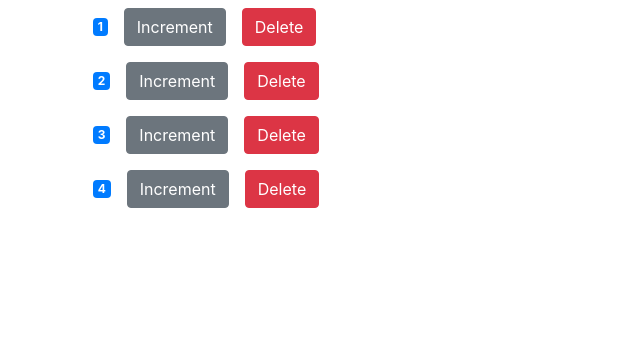
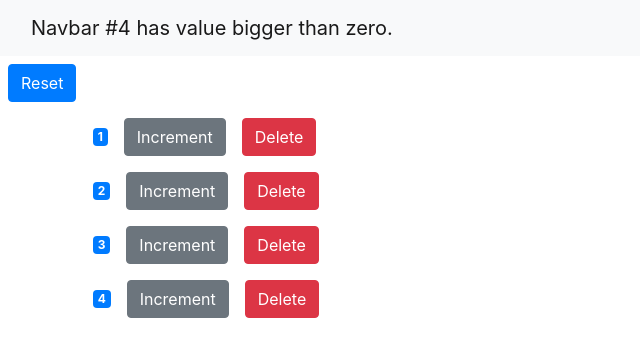
Before and after one commit to aliakbari77/react-counter-app, a React (Create React App) app: page / in a window 1280 px wide. Shown: the top 356 px of the page, without its empty margins (0-640 px from the left). Built offline with nearby package versions, Linux system fonts and the light colour scheme.

Commit message:
feat: lifting the state up

```diff
--- a/src/App.js
+++ b/src/App.js
@@ -1,25 +1,73 @@
-import logo from './logo.svg';
-import './App.css';
+import logo from "./logo.svg";
+import "./App.css";
+import Counters from "./components/counters";
+import React, { Component } from "react";
 
-function App() {
-  return (
-    <div className="App">
-      <header className="App-header">
-        <img src={logo} className="App-logo" alt="logo" />
-        <p>
-          Edit <code>src/App.js</code> and save to reload.
-        </p>
-        <a
-          className="App-link"
-          href="https://reactjs.org"
-          target="_blank"
-          rel="noopener noreferrer"
-        >
-          Learn React
-        </a>
-      </header>
-    </div>
-  );
+import NavBar from "./components/navbar";
+
+class App extends Component {
+  state = {
+    counters: [
+      {
+        id: 1,
+        value: 1,
+      },
+      {
+        id: 2,
+        value: 2,
+      },
+      {
+        id: 3,
+        value: 3,
+      },
+      {
+        id: 4,
+        value: 4,
+      },
+    ],
+  };
+
+  handleDelete = (counter) => {
+    const counters = this.state.counters.filter((c) => {
+      return c.id !== counter.id;
+    });
+
+    this.setState({ counters });
+  };
+
+  handleIncrement = (counter) => {
+    const counters = [...this.state.counters];
+    const index = counters.indexOf(counter);
+    counters[index] = { ...counter };
+    counters[index].value++;
+    this.setState({ counters });
+  };
+
+  handleReset = () => {
+    const counters = this.state.counters.map((c) => {
+      c.value = 0;
+      return c;
+    });
+    this.setState({ counters });
+  };
+
+  render() {
+    return (
+      <React.Fragment>
+        <NavBar
+          counterLength={
+            this.state.counters.filter((counter) => counter.value > 0).length
+          }
+        />
+        <Counters
+          onIncrement={this.handleIncrement}
+          onDelete={this.handleDelete}
+          counters={this.state.counters}
+          onReset={this.handleReset}
+        />
+      </React.Fragment>
+    );
+  }
 }
 
 export default App;
--- a/src/components/counter.jsx
+++ b/src/components/counter.jsx
@@ -11,11 +11,6 @@ class Counter extends Component {
   //   this.handleIncrement = this.handleIncrement.bind(this);
   // }
 
-  handleIncrement = (e) => {
-    console.log("Increment Clicked.", e);
-    this.setState({ value: this.state.value + 1 });
-  };
-
   render() {
     console.log("props:", this.props);
 
@@ -24,8 +19,8 @@ class Counter extends Component {
         <div className="container">
           <span className={this.getBadgeClasses()}>{this.formatCount()}</span>
           <button
-            onClick={(e) => {
-              this.handleIncrement(e);
+            onClick={() => {
+              this.props.onIncrement(this.props.counter);
             }}
             className="btn btn-secondary m-2"
           >
@@ -44,12 +39,12 @@ class Counter extends Component {
 
   getBadgeClasses() {
     let classes = "badge m-2 badge-";
-    classes += this.state.value === 0 ? "warning" : "primary";
+    classes += this.props.counter.value === 0 ? "warning" : "primary";
     return classes;
   }
 
   formatCount() {
-    const { value } = this.state;
+    const { value } = this.props.counter;
     return value === 0 ? "Zero" : value;
   }
 }
--- a/src/components/counters.jsx
+++ b/src/components/counters.jsx
@@ -2,42 +2,18 @@ import React, { Component } from "react";
 import Counter from "./counter";
 
 class Counters extends Component {
-  state = {
-    counters: [
-      {
-        id: 1,
-        value: 1,
-      },
-      {
-        id: 2,
-        value: 2,
-      },
-      {
-        id: 3,
-        value: 3,
-      },
-      {
-        id: 4,
-        value: 4,
-      },
-    ],
-  };
-
-  handleDelete = (counter) => {
-    const counters = this.state.counters.filter((c) => {
-      return c.id !== counter.id;
-    });
-
-    this.setState({ counters });
-  };
   render() {
     return (
       <React.Fragment>
-        {this.state.counters.map((counter) => (
+        <button onClick={this.props.onReset} className="btn btn-primary m-2">
+          Reset
+        </button>
+        {this.props.counters.map((counter) => (
           <Counter
             key={counter.id}
             counter={counter}
-            onDelete={this.handleDelete}
+            onDelete={this.props.onDelete}
+            onIncrement={this.props.onIncrement}
           />
         ))}
       </React.Fragment>
--- /dev/null
+++ b/src/components/navbar.jsx
@@ -0,0 +1,20 @@
+import React, { Component } from "react";
+
+class NavBar extends Component {
+  state = {};
+  render() {
+    return (
+      <React.Fragment>
+        <nav className="navbar navbar-expand-lg navbar-light bg-light">
+          <div className="container-fluid">
+            <a className="navbar-brand" href="#">
+              Navbar #{this.props.counterLength} has value bigger than zero.
+            </a>
+          </div>
+        </nav>
+      </React.Fragment>
+    );
+  }
+}
+
+export default NavBar;
--- a/src/index.js
+++ b/src/index.js
@@ -4,11 +4,10 @@ import "./index.css";
 import App from "./App";
 import reportWebVitals from "./reportWebVitals";
 import "bootstrap/dist/css/bootstrap.css";
-import Counters from "./components/counters";
 
 ReactDOM.render(
   <React.StrictMode>
-    <Counters />
+    <App />
   </React.StrictMode>,
   document.getElementById("root")
 );
```
